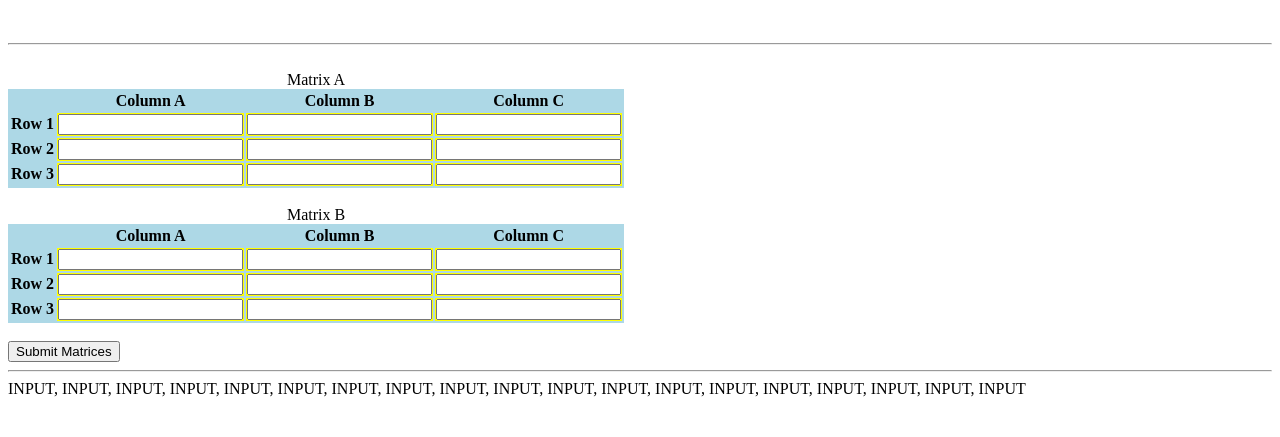
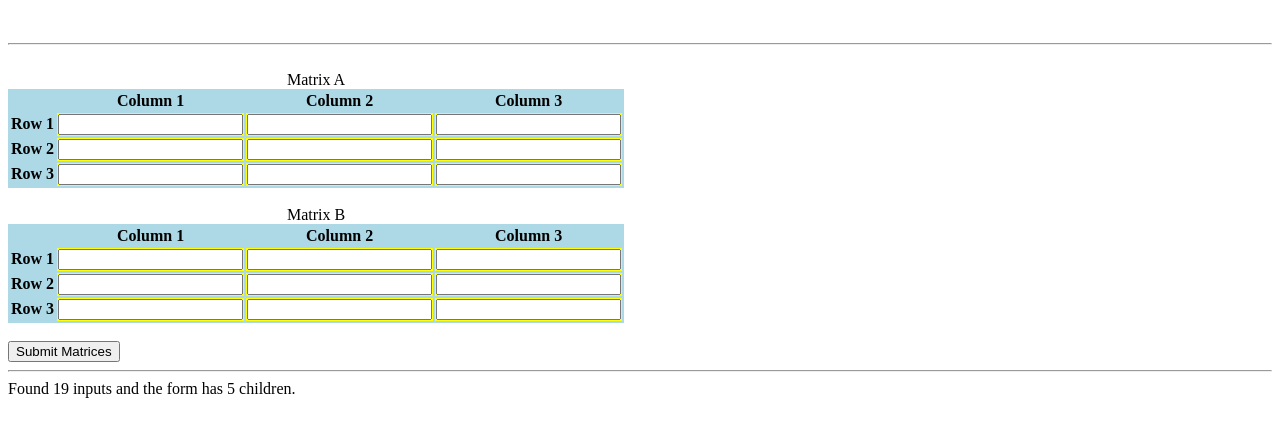
Before and after one commit to rlpvilla/Matrix_Mult, a plain HTML site: page interface.html in a window 1280 px wide. Shown: the part 137-574 px from the top of the page. Drawn offline with nearby package versions, Linux system fonts and the light colour scheme.

```diff
--- a/interface.html
+++ b/interface.html
@@ -11,7 +11,7 @@
 			}
 		</style>
 
-		<script src="http://ajax.googleapis.com/ajax/libs/jquery/1.10.2/jquery.min.js"></script>
+		<script src="http://code.jquery.com/jquery-1.9.1.js"></script>
 
 		<title>
 			Matrix Multiplier!
@@ -36,9 +36,9 @@
 					<th>
 						<!--input type="submit" id="matA" value="Submit Matrix Changes"-->
 					</th>
-					<th>Column A</th>
-					<th>Column B</th>
-					<th>Column C</th>
+					<th>Column 1</th>
+					<th>Column 2</th>
+					<th>Column 3</th>
 				</tr>
 
 				<colgroup>
@@ -52,15 +52,15 @@
 					</th>
 
 					<td>
-						<input class="input" id="11a">
+						<input class="Row 1" id="11a">
 					</td>
 
 					<td>
-						<input class="input" id="11b">
+						<input class="Row 1" id="11b">
 					</td>
 
 					<td>
-						<input class="input" id="11c">
+						<input class="Row 1" id="11c">
 					</td>
 				</tr>
 
@@ -70,15 +70,15 @@
 					</th>
 
 					<td>
-						<input class="input" id="12a">
+						<input class="Row 2" id="12a">
 					</td>
 
 					<td>
-						<input class="input" id="12b">
+						<input class="Row 2" id="12b">
 					</td>
 
 					<td>
-						<input class="input" id="12c">
+						<input class="Row 2" id="12c">
 					</td>
 				</tr>
 
@@ -88,15 +88,15 @@
 					</th>
 
 					<td>
-						<input class="input" id="13a">
+						<input class="Row 3" id="13a">
 					</td>
 
 					<td>
-						<input class="input" id="13b">
+						<input class="Row 3" id="13b">
 					</td>
 
 					<td>
-						<input class="input" id="13c">
+						<input class="Row 3" id="13c">
 					</td>
 				</tr>
 			</table>
@@ -110,9 +110,9 @@
 					<th>
 						<!--input type="submit" id="matB" value="Submit Matrix Changes"-->
 					</th>
-					<th>Column A</th>
-					<th>Column B</th>
-					<th>Column C</th>
+					<th>Column 1</th>
+					<th>Column 2</th>
+					<th>Column 3</th>
 				</tr>
 
 				<colgroup>
@@ -126,15 +126,15 @@
 					</th>
 
 					<td>
-						<input class="input" id="211">
+						<input class="Column 1" id="211">
 					</td>
 
 					<td>
-						<input class="input" id="212">
+						<input class="Column 2" id="212">
 					</td>
 
 					<td>
-						<input class="input" id="213">
+						<input class="Column 3" id="213">
 					</td>
 				</tr>
 
@@ -144,15 +144,15 @@
 					</th>
 
 					<td>
-						<input class="input" id="221">
+						<input class="Column 1" id="221">
 					</td>
 
 					<td>
-						<input class="input" id="222">
+						<input class="Column 2" id="222">
 					</td>
 
 					<td>
-						<input class="input" id="223">
+						<input class="Column 3" id="223">
 					</td>
 				</tr>
 
@@ -162,35 +162,32 @@
 					</th>
 
 					<td>
-						<input class="input" id="231">
+						<input class="Column 1" id="231">
 					</td>
 
 					<td>
-						<input class="input" id="232">
+						<input class="Column 2" id="232">
 					</td>
 
 					<td>
-						<input class="input" id="233">
+						<input class="Column 3" id="233">
 					</td>
 				</tr>
 			</table>
 
 			<br>
 
-			<input type="submit" onclick="MatrixMultiply()" value="Submit Matrices">
+			<input type="submit" onclick="print()" value="Submit Matrices">
 		</form>
 
 		<hr>
 
-		<div>
+		<div id="messages">
 			<script>
-				var list = $( "input" )
- 					.map( function() {
- 						   return this.tagName;
-						})
-					.get()
-					.join( ", " );
-				$( "div" ).append( document.createTextNode( list ) );
+			var allInputs = $( ":input" );
+			var formChildren = $( "form > *" );
+			$( "#messages" ).text( "Found " + allInputs.length + " inputs and the form has " + formChildren.length + " children." );
+			$( "form" ).submit(function( event ) {event.preventDefault();});
 			</script>
 		</div>
 	</body>
```
